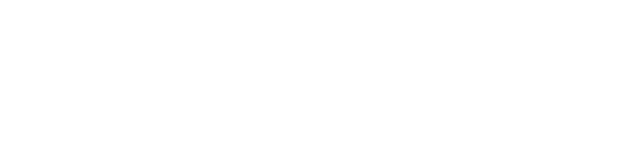
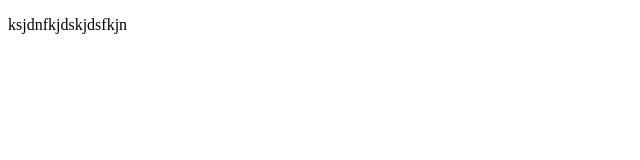
Before and after one commit to MiraEs/Helen-s-Tutorial, a plain HTML site: page index.html in a window 1280 px wide. Shown: the whole page, without its empty margins (0-640 px from the left). Drawn offline with Linux system fonts and the light colour scheme.

Commit message:
added a new line

```diff
--- a/index.html
+++ b/index.html
@@ -4,6 +4,6 @@
 <title>Tutorial</title>
     </head>
     <body>
-
+        <p>ksjdnfkjdskjdsfkjn</p>
     </body>
 </html>
```
